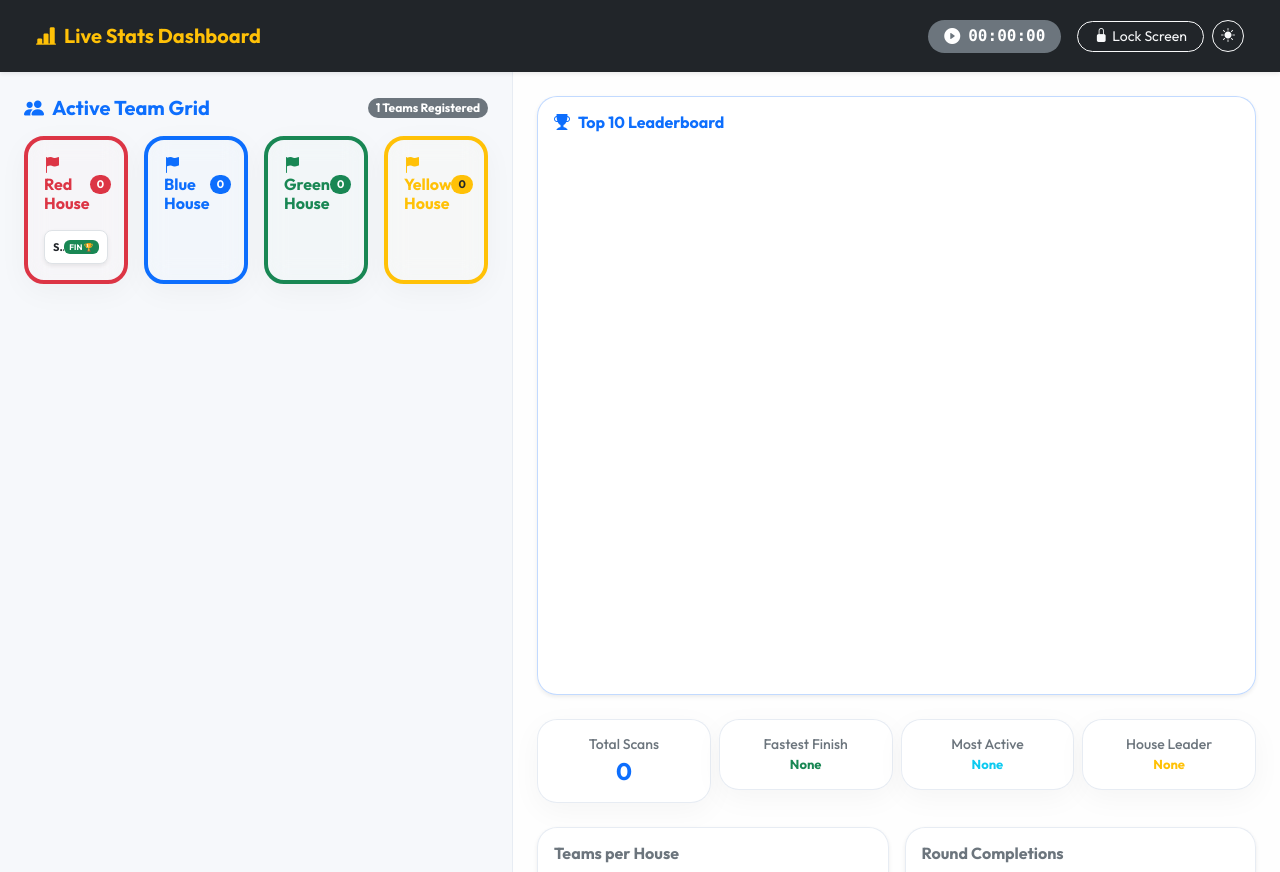
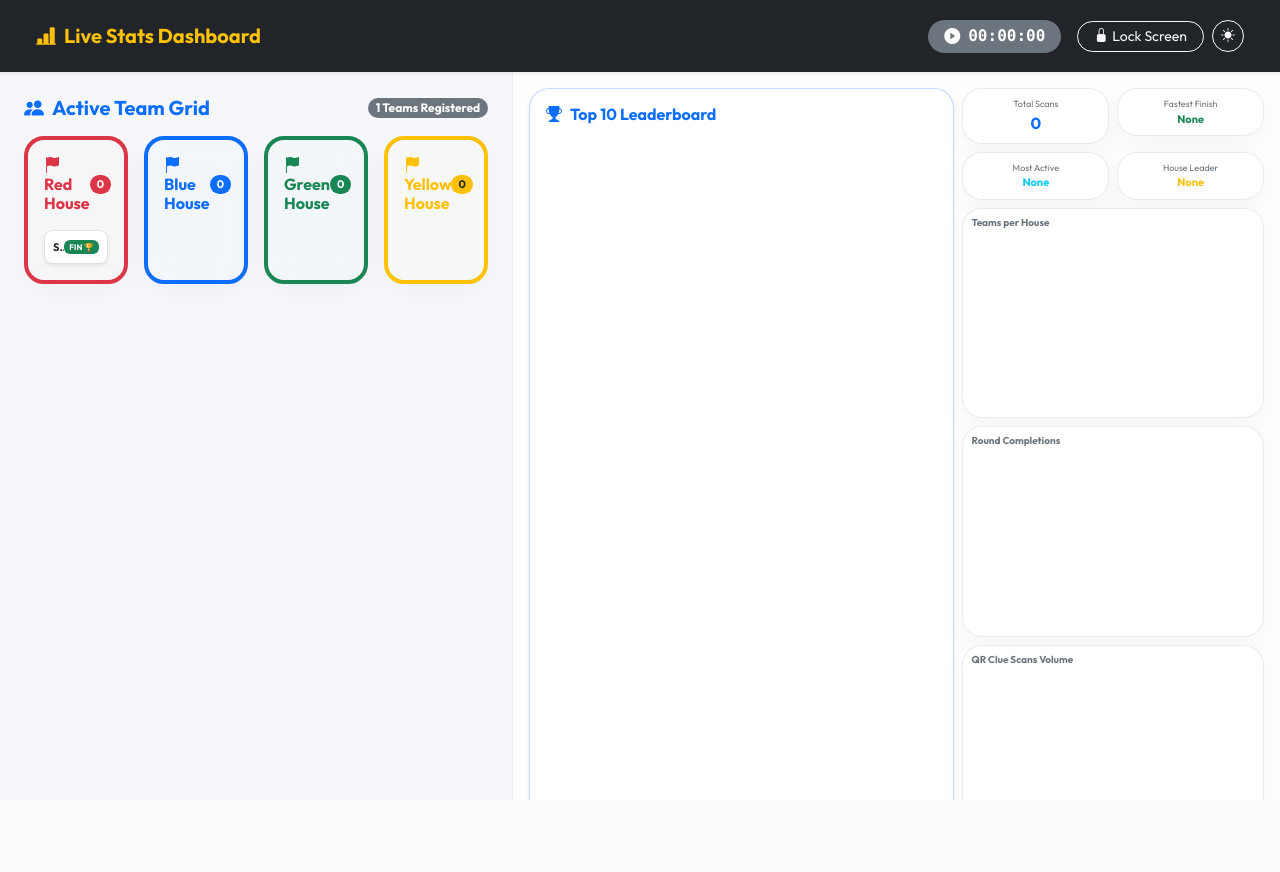
Before and after one commit to gunaditya-regidi/thms, a Flask app: page /stats in a window 1280 px wide. After the commit the page ends 800 px from the top, so only its background shows below. Run offline with Flask 3, Linux system fonts and the light colour scheme; a user stored in the database is signed in; data comes from the database, SQL or seed files in the repository; tables that the repository leaves empty hold one stand-in row (values such as "Sample post"); data that the repository does not hold is empty; a map, chart or similar area stays blank; some libraries are stand-ins or nearby versions.

Commit message:
feat: restructure stats dashboard right panel to a two-column grid and lock viewport height to prevent page scrolling

```diff
--- a/templates/stats.html
+++ b/templates/stats.html
@@ -242,70 +242,67 @@
     </div>
 
     <!-- RIGHT PANEL: Leaderboard & Charts (60% or Hidden) -->
-    <div class="stats-right-panel" id="rightPanel">
-
-        <!-- Section 1: Top 10 Leaderboard -->
-        <div class="glass-card p-3 mb-4 border-primary border-opacity-25 shadow-sm">
-            <h6 class="fw-bold text-primary mb-3"><i class="bi bi-trophy-fill me-2"></i>Top 10 Leaderboard</h6>
-            <div id="leaderboardContainer" style="position: relative; height: 530px; overflow: hidden; width: 100%;">
+    <div class="stats-right-panel" id="rightPanel" style="padding: 16px;">
+        <div class="row g-2 h-100 align-items-stretch" style="height: 100%;">
+            <!-- Left col: Leaderboard (takes 7 cols) -->
+            <div class="col-lg-7 d-flex flex-column h-100">
+                <div class="glass-card p-3 mb-0 border-primary border-opacity-25 shadow-sm d-flex flex-column" style="height: 100%; min-height: 520px;">
+                    <h6 class="fw-bold text-primary mb-2"><i class="bi bi-trophy-fill me-2"></i>Top 10 Leaderboard</h6>
+                    <div id="leaderboardContainer" style="position: relative; flex: 1; overflow: hidden; width: 100%; min-height: 520px;">
                         <!-- Filled Dynamically with styled cards -->
-            </div>
-        </div>
-
-        <!-- Section 2: Quick Metrics Cards -->
-        <div class="row g-2 mb-4">
-            <div class="col-6 col-md-3">
-                <div class="glass-card p-3 text-center">
-                    <h6 class="text-secondary small mb-1">Total Scans</h6>
-                    <h4 class="fw-bold mb-0 text-primary" id="metricTotalScans">0</h4>
-                </div>
-            </div>
-            <div class="col-6 col-md-3">
-                <div class="glass-card p-3 text-center">
-                    <h6 class="text-secondary small mb-1">Fastest Finish</h6>
-                    <h6 class="fw-bold mb-0 text-success text-truncate" id="metricFastestTeam" style="font-size: 13px;">None</h6>
-                </div>
-            </div>
-            <div class="col-6 col-md-3">
-                <div class="glass-card p-3 text-center">
-                    <h6 class="text-secondary small mb-1">Most Active</h6>
-                    <h6 class="fw-bold mb-0 text-info text-truncate" id="metricMostActive" style="font-size: 13px;">None</h6>
-                </div>
-            </div>
-            <div class="col-6 col-md-3">
-                <div class="glass-card p-3 text-center">
-                    <h6 class="text-secondary small mb-1">House Leader</h6>
-                    <h6 class="fw-bold mb-0 text-warning text-truncate" id="metricHouseLeader" style="font-size: 13px;">None</h6>
                     </div>
                 </div>
             </div>
 
-        <!-- Section 3: Analytics Charts -->
-        <div class="row g-3">
-            <!-- Chart 1: House distribution -->
-            <div class="col-12 col-md-6">
-                <div class="glass-card p-3 shadow-sm">
-                    <h6 class="fw-bold text-secondary mb-2">Teams per House</h6>
-                    <div style="height: 200px; position: relative;">
+            <!-- Right col: Quick Metrics & Charts (takes 5 cols) -->
+            <div class="col-lg-5 d-flex flex-column h-100 justify-content-between">
+                <!-- Section 2: Quick Metrics Cards -->
+                <div class="row g-2 mb-2">
+                    <div class="col-6">
+                        <div class="glass-card p-2 text-center" style="font-size: 10px;">
+                            <span class="text-secondary d-block mb-0" style="font-size: 9px;">Total Scans</span>
+                            <span class="fw-bold mb-0 text-primary fs-6" id="metricTotalScans">0</span>
+                        </div>
+                    </div>
+                    <div class="col-6">
+                        <div class="glass-card p-2 text-center" style="font-size: 10px;">
+                            <span class="text-secondary d-block mb-0" style="font-size: 9px;">Fastest Finish</span>
+                            <span class="fw-bold mb-0 text-success text-truncate d-block" id="metricFastestTeam" style="font-size: 11px;">None</span>
+                        </div>
+                    </div>
+                    <div class="col-6">
+                        <div class="glass-card p-2 text-center" style="font-size: 10px;">
+                            <span class="text-secondary d-block mb-0" style="font-size: 9px;">Most Active</span>
+                            <span class="fw-bold mb-0 text-info text-truncate d-block" id="metricMostActive" style="font-size: 11px;">None</span>
+                        </div>
+                    </div>
+                    <div class="col-6">
+                        <div class="glass-card p-2 text-center" style="font-size: 10px;">
+                            <span class="text-secondary d-block mb-0" style="font-size: 9px;">House Leader</span>
+                            <span class="fw-bold mb-0 text-warning text-truncate d-block" id="metricHouseLeader" style="font-size: 11px;">None</span>
+                        </div>
+                    </div>
+                </div>
+
+                <!-- Section 3: Charts -->
+                <div class="d-flex flex-column gap-2 flex-fill" style="height: calc(100% - 130px);">
+                    <div class="glass-card p-2 flex-fill" style="height: 33%;">
+                        <h6 class="fw-bold text-secondary mb-1 d-block" style="font-size: 10px; margin-bottom: 2px;">Teams per House</h6>
+                        <div style="height: calc(100% - 16px); position: relative;">
                             <canvas id="houseChart"></canvas>
                         </div>
                     </div>
-            </div>
-            <!-- Chart 2: Round Status counts -->
-            <div class="col-12 col-md-6">
-                <div class="glass-card p-3 shadow-sm">
-                    <h6 class="fw-bold text-secondary mb-2">Round Completions</h6>
-                    <div style="height: 200px; position: relative;">
+                    <div class="glass-card p-2 flex-fill" style="height: 33%;">
+                        <h6 class="fw-bold text-secondary mb-1 d-block" style="font-size: 10px; margin-bottom: 2px;">Round Completions</h6>
+                        <div style="height: calc(100% - 16px); position: relative;">
                             <canvas id="roundChart"></canvas>
                         </div>
                     </div>
+                    <div class="glass-card p-2 flex-fill" style="height: 33%;">
+                        <h6 class="fw-bold text-secondary mb-1 d-block" style="font-size: 10px; margin-bottom: 2px;">QR Clue Scans Volume</h6>
+                        <div style="height: calc(100% - 16px); position: relative;">
+                            <canvas id="qrScanChart"></canvas>
                         </div>
-            <!-- Chart 3: QR Scan analytics line -->
-            <div class="col-12">
-                <div class="glass-card p-3 shadow-sm">
-                    <h6 class="fw-bold text-secondary mb-2">QR Clue Scans Volume</h6>
-                    <div style="height: 200px; position: relative;">
-                        <canvas id="qrScanChart"></canvas>
                     </div>
                 </div>
             </div>
@@ -892,6 +889,14 @@
 </script>
 
 <style>
+    @media (min-width: 992px) {
+        html, body {
+            height: 100vh !important;
+            max-height: 100vh !important;
+            overflow: hidden !important;
+        }
+    }
+
     .dark-mode-hidden { display: inline-block; }
     .light-mode-hidden { display: none; }
     .dark-mode .dark-mode-hidden { display: none; }
@@ -910,6 +915,11 @@
         overflow-y: auto;
         padding: 24px;
         transition: width 0.5s ease-in-out;
+        -ms-overflow-style: none;
+        scrollbar-width: none;
+    }
+    .stats-left-panel::-webkit-scrollbar {
+        display: none;
     }
 
     .stats-right-panel {
@@ -921,6 +931,11 @@
         opacity: 0;
         background-color: var(--bg-card);
         border-left: 1px solid var(--border-color);
+        display: none;
+        -ms-overflow-style: none;
+        scrollbar-width: none;
+    }
+    .stats-right-panel::-webkit-scrollbar {
         display: none;
     }
 
```
Lines whose indentation alone changed are shown as unchanged.
